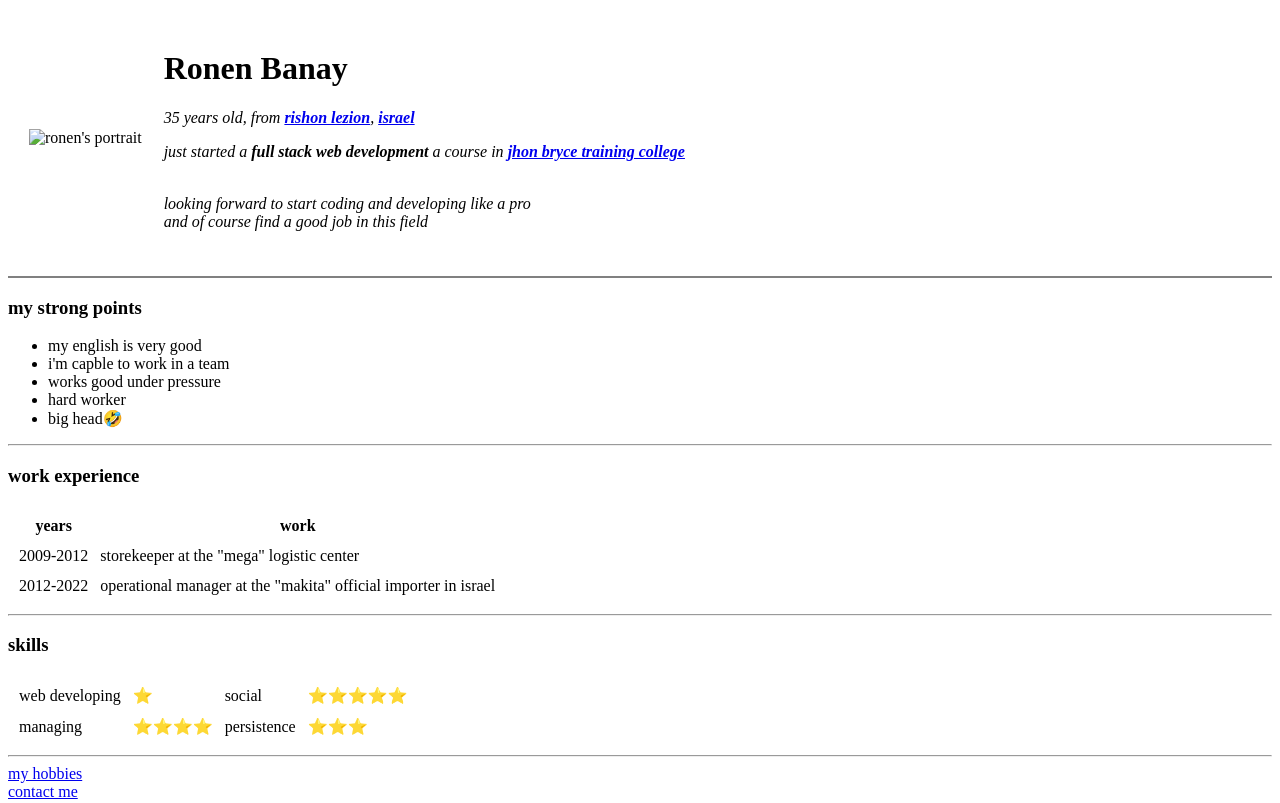
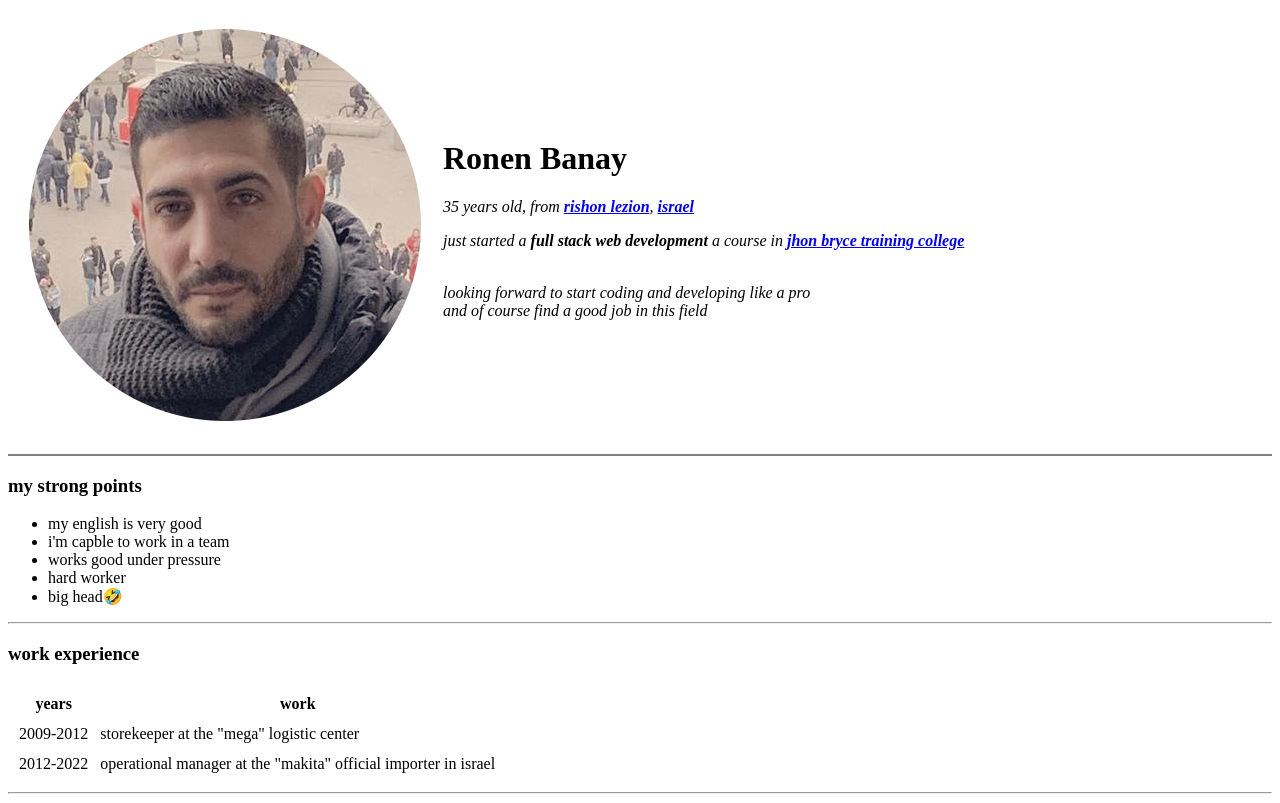
Before and after one commit to ronban512/cv, a plain HTML site: page index.html in a window 1280 px wide. Shown: the top 803 px of the page. Drawn offline with Linux system fonts and the light colour scheme.

Commit message:
Update index.html

```diff
--- a/index.html
+++ b/index.html
@@ -10,7 +10,7 @@
       <tr>
         <td>
           <img
-            src="C:\Users\97254\OneDrive\שולחן העבודה\web development\html - personal site\facebook pic.png"
+            src="img\facebook pic.png"
             alt="ronen's portrait"
           />
         </td>
```
